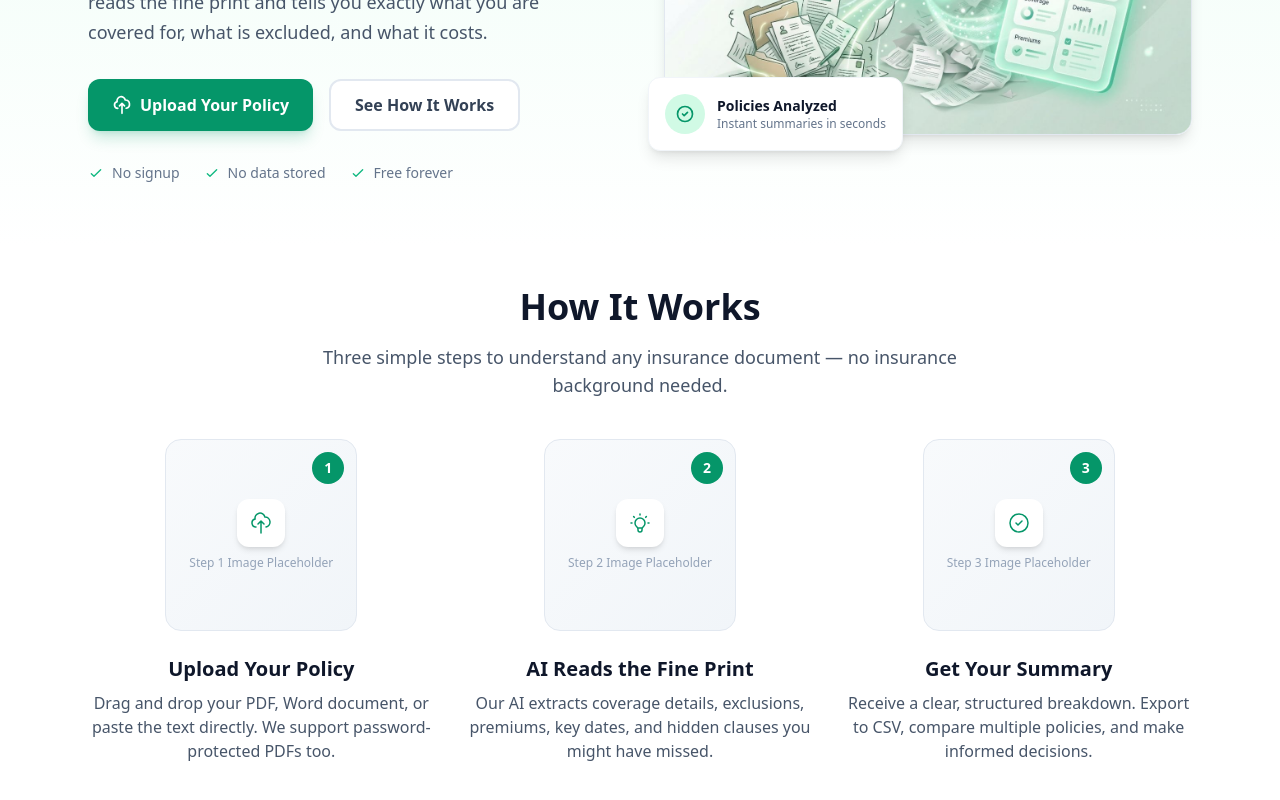
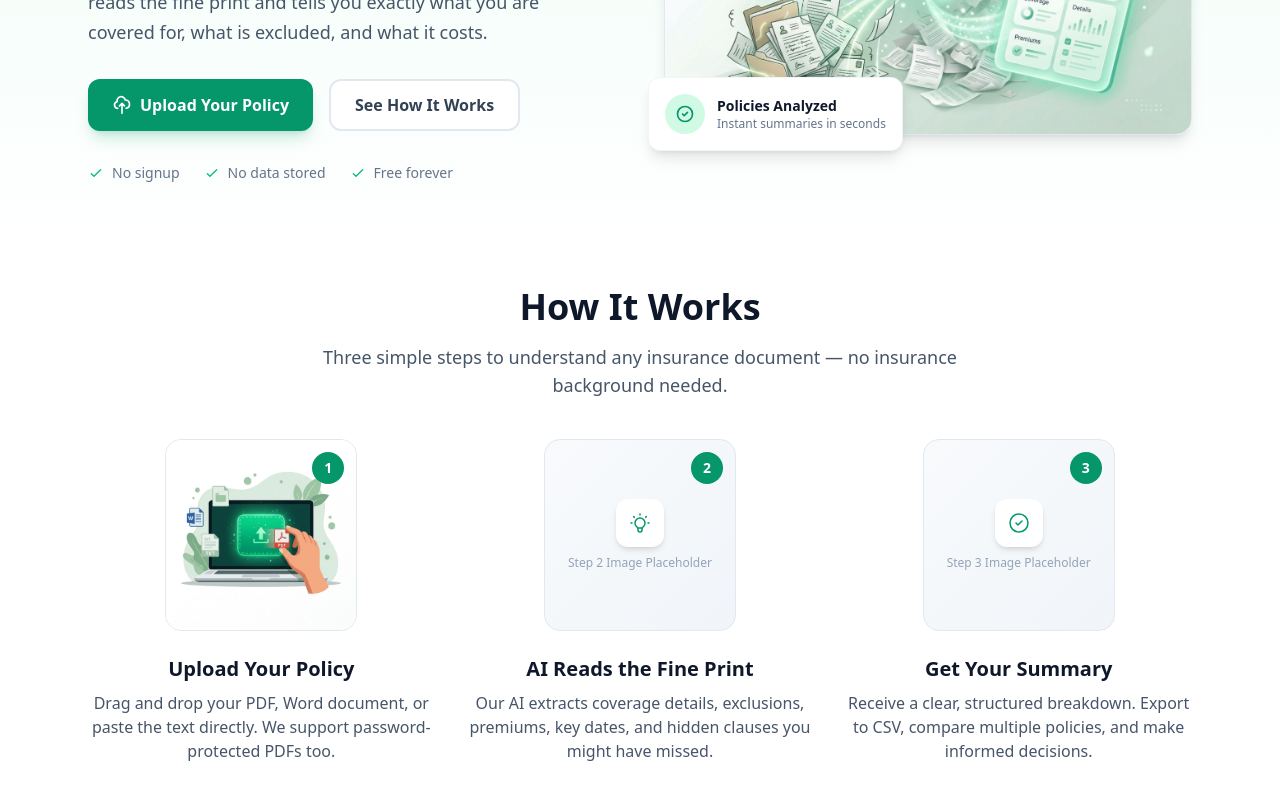
Before and after one commit to jpmoregain-eth/sg-travel-cover, a Next.js app: page / in a window 1280 px wide. Shown: the part 362-1162 px from the top of the page. Built offline with nearby package versions, Linux system fonts and the light colour scheme.

Commit message:
Add Step 1 upload image

```diff
--- a/pages/index.js
+++ b/pages/index.js
@@ -590,15 +590,12 @@ export default function Home() {
           <div className="grid md:grid-cols-3 gap-8">
             {/* Step 1 */}
             <div className="text-center">
-              <div className="relative mx-auto w-48 h-48 mb-6 rounded-2xl bg-gradient-to-br from-slate-50 to-slate-100 border border-slate-200 flex items-center justify-center overflow-hidden">
-                <div className="text-center">
-                  <div className="w-12 h-12 rounded-xl bg-white shadow-md flex items-center justify-center mx-auto mb-2">
-                    <svg className="w-6 h-6 text-emerald-600" fill="none" stroke="currentColor" viewBox="0 0 24 24">
-                      <path strokeLinecap="round" strokeLinejoin="round" strokeWidth={1.5} d="M7 16a4 4 0 01-.88-7.903A5 5 0 1115.9 6L16 6a5 5 0 011 9.9M15 13l-3-3m0 0l-3 3m3-3v12" />
-                    </svg>
-                  </div>
-                  <p className="text-xs text-slate-400">Step 1 Image Placeholder</p>
-                </div>
+              <div className="relative mx-auto w-48 h-48 mb-6 rounded-2xl overflow-hidden border border-slate-200">
+                <img
+                  src="/images/step1-upload.jpg"
+                  alt="Upload PDF, Word, or text files"
+                  className="w-full h-full object-cover"
+                />
                 <div className="absolute top-3 right-3 w-8 h-8 rounded-full bg-emerald-600 text-white flex items-center justify-center text-sm font-bold">1</div>
               </div>
               <h3 className="text-xl font-semibold text-slate-900 mb-2">Upload Your Policy</h3>
```
Also changed, not shown: public/images/step1-upload.jpg (added).
